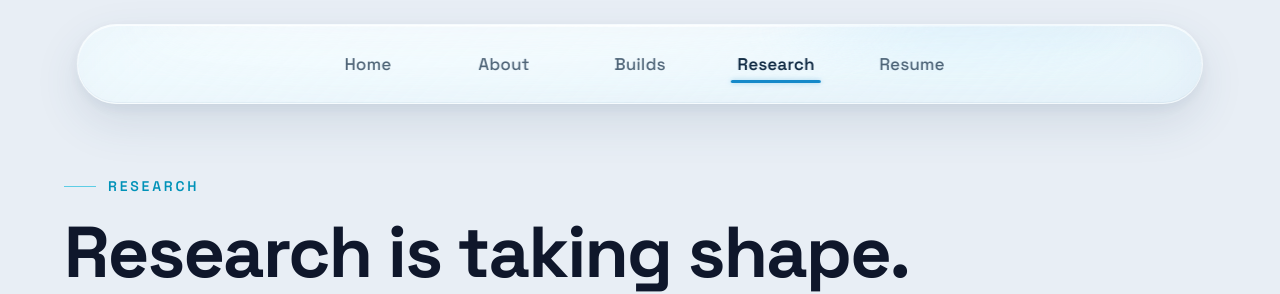
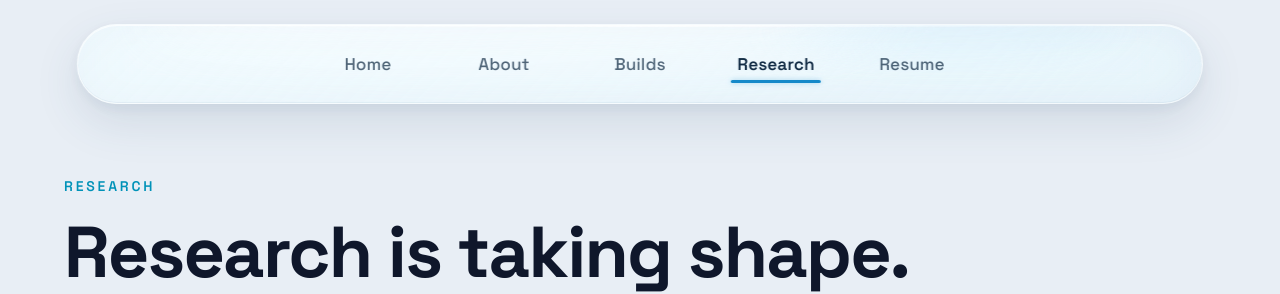
Before and after one commit to Moises1098/moisesgonzalez.com, a Next.js app: page /research in a window 1280 px wide. Shown: the top 294 px of the page. Built offline with nearby package versions, Linux system fonts and the light colour scheme.

Commit message:
deleted random: "-" mark from research

```diff
--- a/src/app/research/page.tsx
+++ b/src/app/research/page.tsx
@@ -26,8 +26,6 @@ export default function Research() {
         <div className="mx-auto max-w-6xl">
           <div className="max-w-4xl">
             <div className="flex items-center gap-3">
-              <span className="h-px w-8 bg-cyan-500/60" />
-
               <p className="text-sm font-semibold uppercase tracking-[0.2em] text-cyan-600 dark:text-cyan-400">
                 Research
               </p>
```
